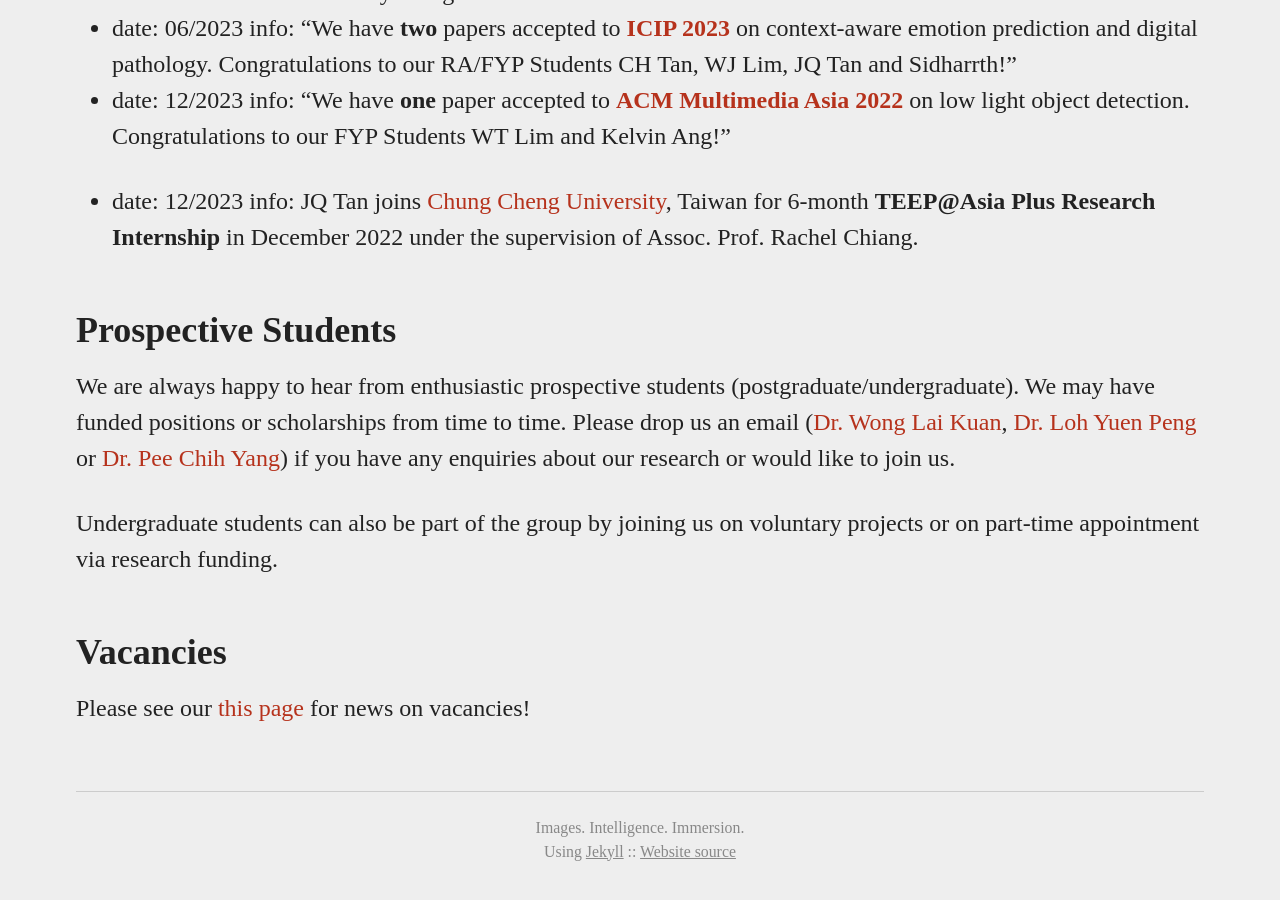
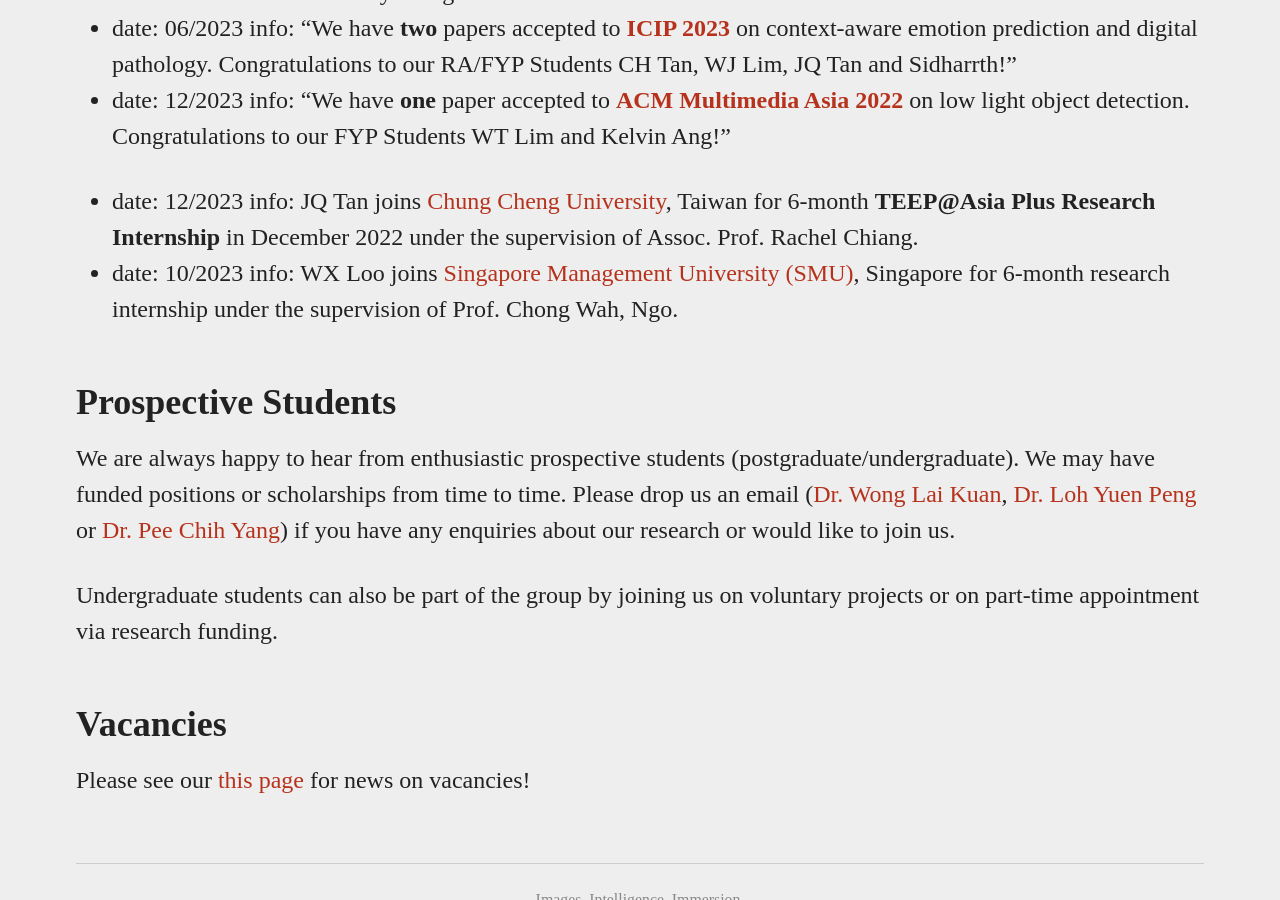
Before and after one commit to viprlab/viprlab.github.io, a Jekyll site: the page built from index.md, in a window 1280 px wide and 900 px high, scrolled down 2996 px. Built offline with Jekyll 4.4.1, drawn with Linux system fonts in a browser that asks for light colours; our own code applies the rules of GitHub Pages for plain Markdown files.

Commit message:
Update index.md

```diff
--- a/index.md
+++ b/index.md
@@ -76,6 +76,8 @@ We work on a wide variety of research areas, particularly in the following speci
 {% include news.html %}
 - date: 12/2023
      info: JQ Tan joins [Chung Cheng University](https://www.ccu.edu.tw/?Lang=en), Taiwan for 6-month **TEEP@Asia Plus Research Internship** in December 2022 under the supervision of Assoc. Prof. Rachel Chiang.
+- date: 10/2023
+     info: WX Loo joins [Singapore Management University (SMU)](https://scis.smu.edu.sg/), Singapore for 6-month research internship under the supervision of Prof. Chong Wah, Ngo.
 
 ## Prospective Students
 
```
